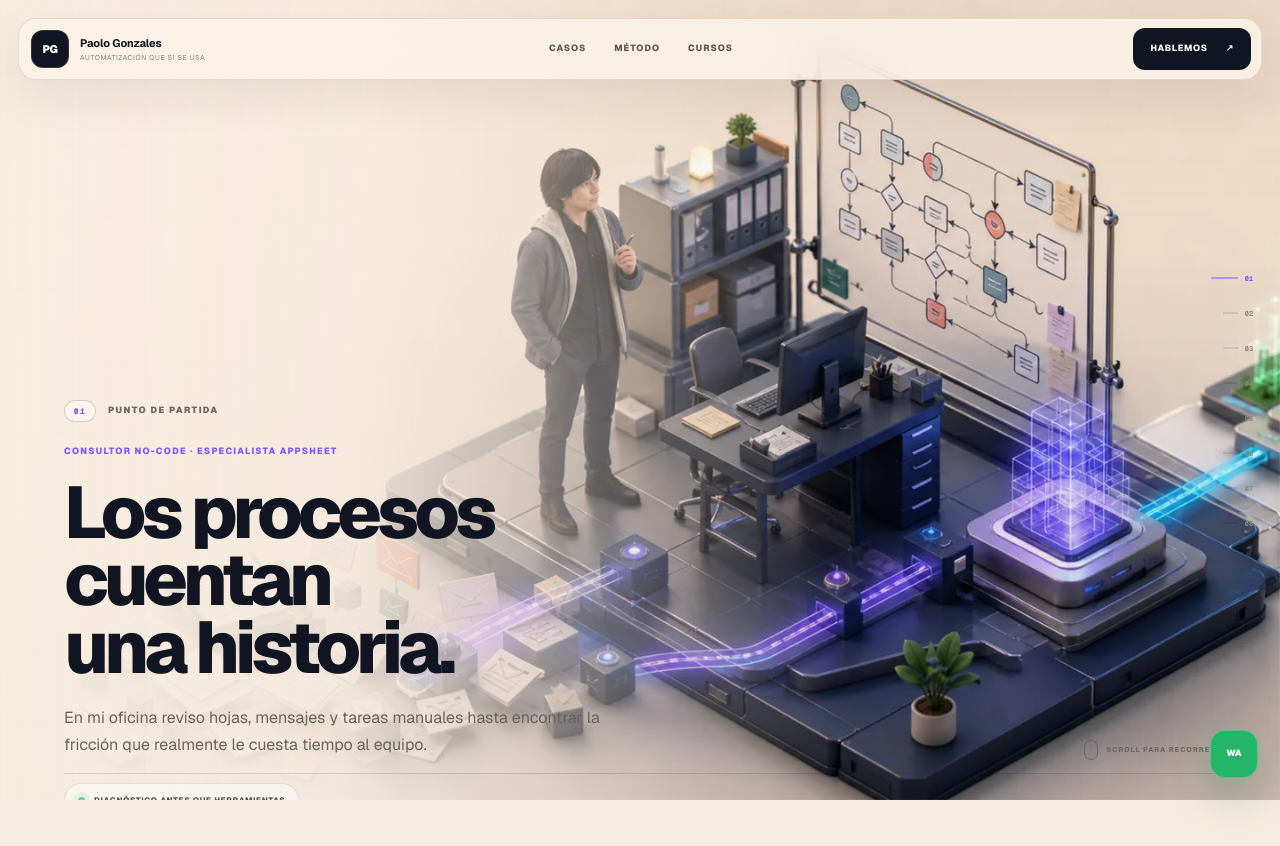
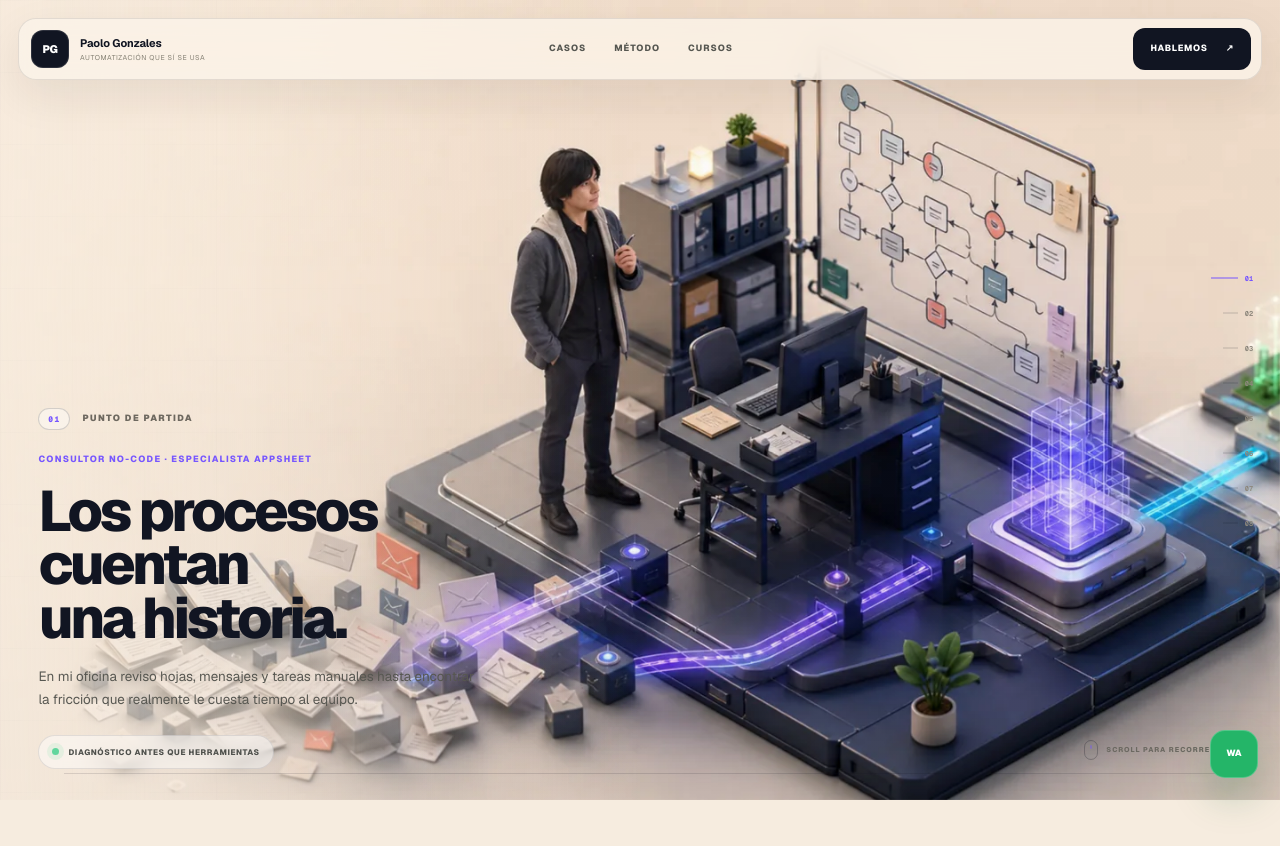
Before and after one commit to paolo-gonzalesmoya/paolo-gonzales-portafolio, a Next.js app: page / in a window 1280 px wide. Shown: the top 846 px of the page. Built offline with nearby package versions, Linux system fonts and the light colour scheme.

Commit message:
Dar mayor protagonismo a las escenas

```diff
--- a/app/globals.css
+++ b/app/globals.css
@@ -548,17 +548,17 @@ img { display: block; max-width: 100%; }
 .world-visuals, .world-scene-image { position: absolute; inset: 0; }
 .world-scene-image { transition: opacity .08s linear, transform .08s linear; will-change: opacity, transform; transform-origin: 68% 54%; }
 .world-scene-image img { width: 100%; height: 100%; object-fit: cover; }
-.world-light { position: absolute; z-index: 15; inset: 0; background: linear-gradient(90deg, rgba(247,237,224,.98) 0%, rgba(247,237,224,.91) 27%, rgba(247,237,224,.42) 45%, rgba(247,237,224,0) 65%), linear-gradient(180deg, rgba(16,18,26,.03), transparent 30%, rgba(16,18,26,.12)); pointer-events: none; }
+.world-light { position: absolute; z-index: 15; inset: 0; background: linear-gradient(90deg, rgba(247,237,224,.78) 0%, rgba(247,237,224,.58) 18%, rgba(247,237,224,.18) 34%, rgba(247,237,224,0) 50%), linear-gradient(180deg, rgba(16,18,26,.015), transparent 38%, rgba(16,18,26,.055)); pointer-events: none; }
 .world-grid { position: absolute; z-index: 16; inset: 0; opacity: .19; pointer-events: none; background-image: linear-gradient(rgba(37,42,57,.055) 1px, transparent 1px), linear-gradient(90deg, rgba(37,42,57,.055) 1px, transparent 1px); background-size: 72px 72px; mask-image: linear-gradient(90deg, black, transparent 47%); }
-.world-copy-stack { position: absolute; z-index: 30; inset: 0; width: min(1240px, 90vw); margin: 0 auto; pointer-events: none; }
-.world-scene-copy { position: absolute; top: 50%; left: 0; width: min(580px, 47vw); pointer-events: none; transition: opacity .08s linear, transform .08s linear; }
+.world-copy-stack { position: absolute; z-index: 30; inset: 0; width: min(1600px, 94vw); margin: 0 auto; pointer-events: none; }
+.world-scene-copy { position: absolute; top: 51%; left: 0; width: min(470px, 36vw); pointer-events: none; transition: opacity .08s linear, transform .08s linear; }
 .world-scene-copy[aria-hidden="false"] { pointer-events: auto; }
 .world-copy-image { display: none; }
 .world-kicker { display: flex; align-items: center; gap: 12px; color: #6d685f; font-size: 9px; font-weight: 820; letter-spacing: .16em; text-transform: uppercase; }
 .world-kicker span { width: 32px; height: 22px; display: grid; place-items: center; border: 1px solid rgba(17,21,34,.16); border-radius: 999px; color: var(--world-violet); background: rgba(255,255,255,.42); font: 750 8px/1 var(--font-geist-mono), monospace; }
 .world-role { margin: 22px 0 0 !important; color: var(--world-violet) !important; font-size: 9px !important; font-weight: 780; letter-spacing: .14em; text-transform: uppercase; }
-.world-scene-copy h1 { max-width: 600px; margin: 20px 0 23px; font-size: clamp(52px, 5.7vw, 84px); line-height: .92; letter-spacing: -.065em; font-weight: 760; text-wrap: balance; }
-.world-scene-copy>p { max-width: 540px; margin: 0; color: #65635e; font-size: clamp(14px, 1.25vw, 17px); line-height: 1.7; }
+.world-scene-copy h1 { max-width: 480px; margin: 18px 0 20px; font-size: clamp(46px, 4.45vw, 70px); line-height: .94; letter-spacing: -.06em; font-weight: 760; text-wrap: balance; }
+.world-scene-copy>p { max-width: 445px; margin: 0; color: #575751; font-size: clamp(13px, 1.05vw, 16px); line-height: 1.65; }
 .world-signal { width: fit-content; display: flex; align-items: center; gap: 9px; margin-top: 25px; padding: 10px 13px; border: 1px solid rgba(23,27,39,.1); border-radius: 999px; color: #4e504c; background: rgba(255,255,255,.48); font-size: 8px; font-weight: 720; letter-spacing: .08em; text-transform: uppercase; backdrop-filter: blur(10px); }
 .world-signal i { width: 7px; height: 7px; border-radius: 50%; background: var(--world-green); box-shadow: 0 0 0 5px rgba(97,214,157,.13); }
 .world-actions { display: flex; flex-wrap: wrap; align-items: center; gap: 11px; margin-top: 31px; }
@@ -684,8 +684,8 @@ img { display: block; max-width: 100%; }
 @media (max-width: 980px) {
   .world-header { grid-template-columns: 1fr auto; }
   .world-header nav { display: none; }
-  .world-scene-copy { width: min(620px, 70vw); }
-  .world-light { background: linear-gradient(90deg, rgba(247,237,224,.97), rgba(247,237,224,.78) 45%, rgba(247,237,224,.05) 78%), linear-gradient(180deg,transparent,rgba(16,18,26,.1)); }
+  .world-scene-copy { width: min(500px, 62vw); }
+  .world-light { background: linear-gradient(90deg, rgba(247,237,224,.86), rgba(247,237,224,.58) 38%, rgba(247,237,224,.04) 65%), linear-gradient(180deg,transparent,rgba(16,18,26,.07)); }
   .world-heading, .world-reel-grid, .world-profile-grid, .world-courses-grid, .world-contact-grid { grid-template-columns: 1fr; gap: 48px; }
   .world-heading>span { max-width: 600px; }
   .world-case, .world-case:nth-child(even) { grid-template-columns: 1fr; }
```
